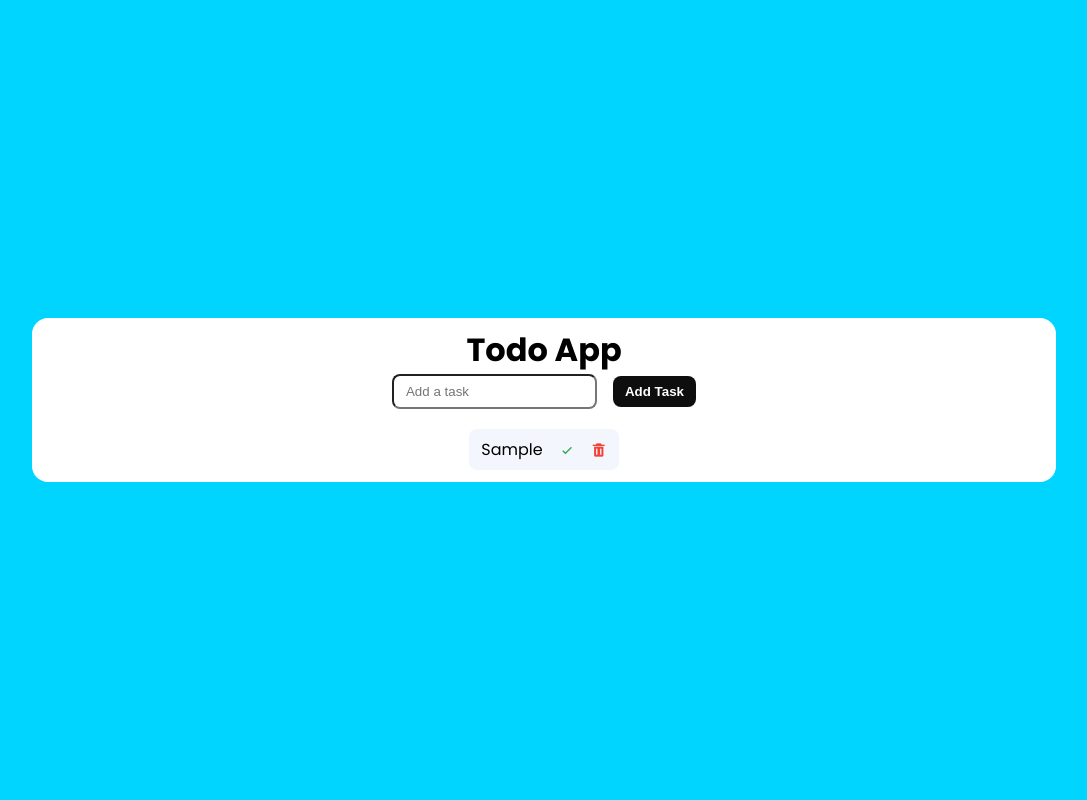
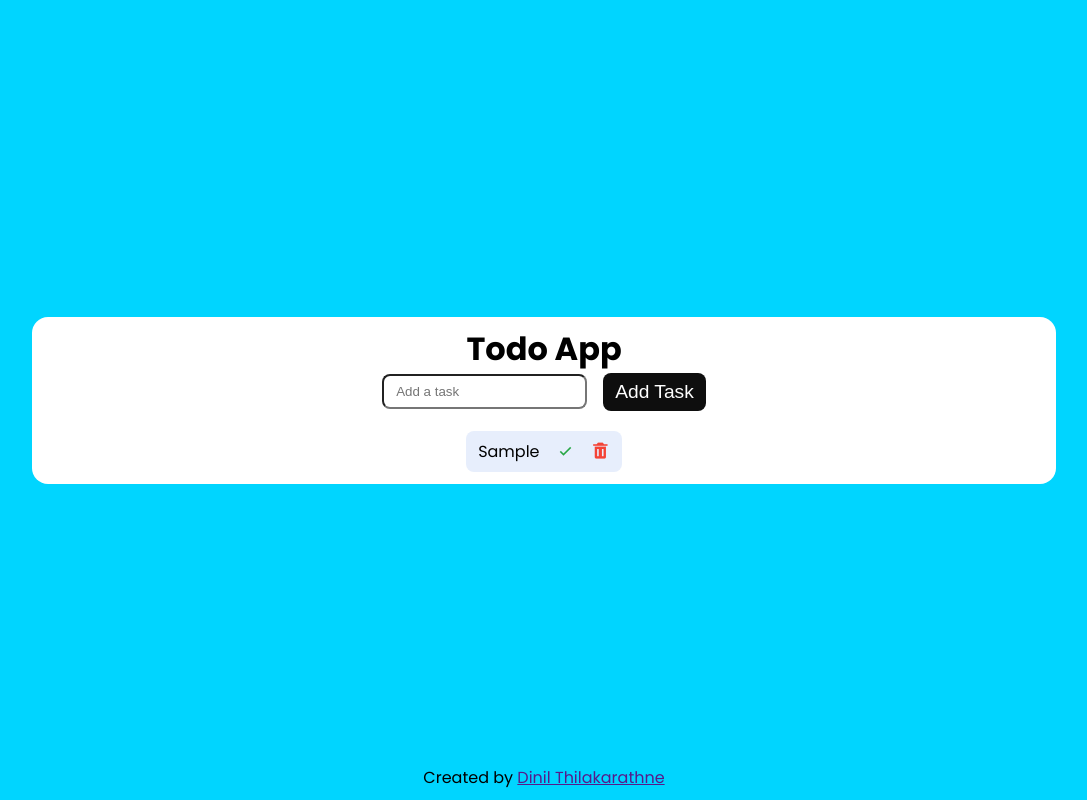
Before and after one commit to Dinil-Thilakarathne/50-js-projects, a plain HTML site: page todo app/index.html in a window 1280 px wide. Both pictures are taken after typing "Sample" into the empty fields and a click on the button "Add Task". Shown: the whole page, without its empty margins (96-1183 px from the left). Drawn offline with nearby package versions, Linux system fonts and the light colour scheme.

Commit message:
upload files

```diff
--- a/simple calculator/style.css
+++ b/simple calculator/style.css
@@ -52,3 +52,8 @@ button{
     width: 100%;
     background-color: #fff;
 }
+
+.attribute{
+    position: absolute;
+    bottom: 10px;
+}
--- a/todo app/index.html
+++ b/todo app/index.html
@@ -30,8 +30,14 @@
         <!-- task list  -->
         <ul id="taskList"></ul>
 
-        <!-- custom js file  -->
-        <script src="script.js"></script>
     </div>
+
+    <div class="attribute">
+        Created by <a href="">Dinil Thilakarathne</a>
+    </div>
+
+
+    <!-- custom js file  -->
+    <script src="script.js"></script>
 </body>
 </html>
--- a/todo app/style.css
+++ b/todo app/style.css
@@ -16,14 +16,14 @@
     --clr-bg-1:#fc466b;
     --clr-bg-2:#3f5efb;
     --clr-app-bg:#fff;
-    --clr-item-bg:#f3f6fc;
+    --clr-item-bg:#e7eefc;
     --clr-item-hover-bg:#dbe7ff;
 
     /* typography */
 
     /* font sizes  */
     --fs-body:16px;
-    --fs-regular:1.4rem;
+    --fs-regular:1.2rem;
     --fs-large:2rem;
 }
 /*
@@ -50,7 +50,8 @@ body{
     border-radius: .5rem;
     cursor: pointer;
     color: var(--clr-btn-text);
-    font-weight: bold;
+    font-weight: 500;
+    font-size: var(--fs-regular);
 }
 
 /* app  */
@@ -108,9 +109,11 @@ li * {
 .compelete-btn{
     color: var(--clr-compelete-btn);
     cursor: pointer;
+    font-size: var(--fs-regular);
 }
 .delete-btn{
     color: var(--clr-delete-btn);
+    font-size: var(--fs-regular);
     cursor: pointer;
 }
 
@@ -121,3 +124,8 @@ li * {
 .completed .delete-btn{
     pointer-events: none;
 }
+
+.attribute{
+    position: absolute;
+    bottom: 10px;
+}
```
Also changed, not shown: simple calculator/index.html (+6 -0 lines), tip calculator/index.html (+3 -1 lines), README.md.
